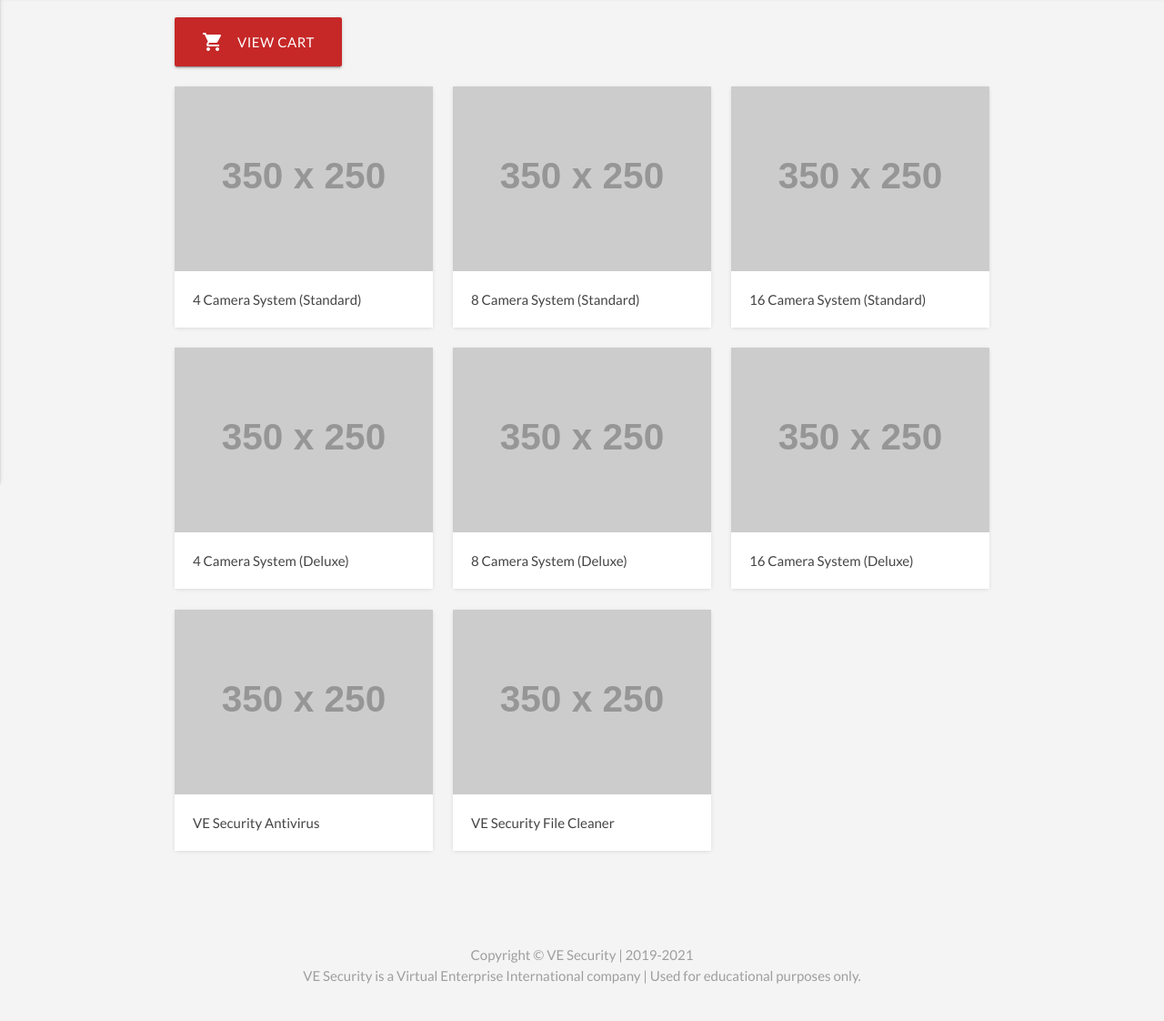
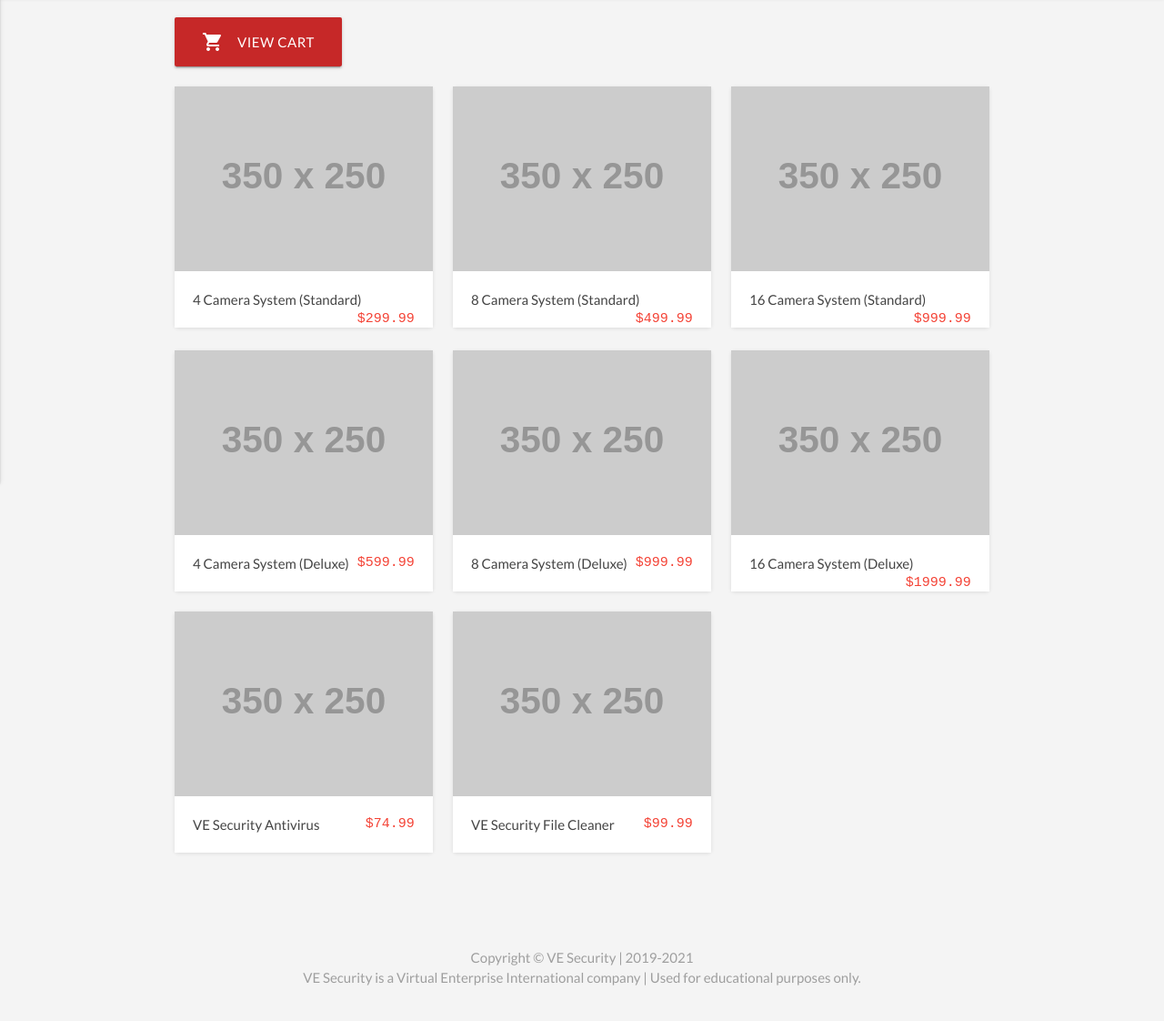
Before and after one commit to VESecurity/vesecurity.github.io, a website: page index.html in a window 1280 px wide. Shown: the part 330-1452 px from the top of the page at 91% size. Drawn offline with nearby package versions, Linux system fonts and the light colour scheme; placeholder pictures from the web are drawn by us.

Commit message:
price tags on cards
:)

Co-Authored-By: msnspr <50507494+msnspr@users.noreply.github.com>

```diff
--- a/index.html
+++ b/index.html
@@ -78,6 +78,7 @@
             </a>
             <div class="gallery-header">
               <span>4 Camera System (Standard)</span>
+              <code class="right red-text">$299.99</code>
             </div>
             <div class="gallery-body">
               <div class="title-wrapper">
@@ -101,6 +102,7 @@
             </a>
             <div class="gallery-header">
               <span>8 Camera System (Standard)</span>
+              <code class="right red-text">$499.99</code>
             </div>
             <div class="gallery-body">
               <div class="title-wrapper">
@@ -124,6 +126,7 @@
             </a>
             <div class="gallery-header">
               <span>16 Camera System (Standard)</span>
+              <code class="right red-text">$999.99</code>
             </div>
             <div class="gallery-body">
               <div class="title-wrapper">
@@ -147,11 +150,12 @@
             </a>
             <div class="gallery-header">
               <span>4 Camera System (Deluxe)</span>
+              <code class="right red-text">$599.99</code>
             </div>
             <div class="gallery-body">
               <div class="title-wrapper">
                 <h3>4 Camera System (Deluxe)</h3>
-                <span class="price">$299.99</span>
+                <span class="price">$599.99</span>
               </div>
               <p class="description">
                 Four 2160p (4K) 60fps cameras and a base system to control them. 1TB Storage</p>
@@ -170,6 +174,7 @@
             </a>
             <div class="gallery-header">
               <span>8 Camera System (Deluxe)</span>
+              <code class="right red-text">$999.99</code>
             </div>
             <div class="gallery-body">
               <div class="title-wrapper">
@@ -193,6 +198,7 @@
             </a>
             <div class="gallery-header">
               <span>16 Camera System (Deluxe)</span>
+              <code class="right red-text">$1999.99</code>
             </div>
             <div class="gallery-body">
               <div class="title-wrapper">
@@ -222,6 +228,7 @@
             </a>
             <div class="gallery-header">
               <span>VE Security Antivirus</span>
+              <code class="right red-text">$74.99</code>
             </div>
             <div class="gallery-body">
               <div class="title-wrapper">
@@ -246,6 +253,7 @@
             </a>
             <div class="gallery-header">
               <span>VE Security File Cleaner</span>
+              <code class="right red-text">$99.99</code>
             </div>
             <div class="gallery-body">
               <div class="title-wrapper">
```
